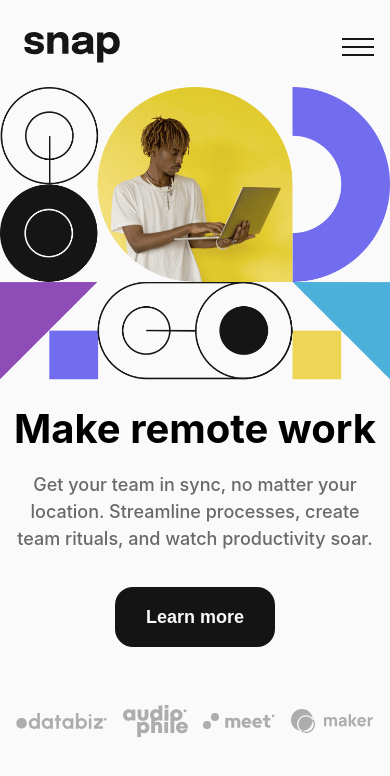
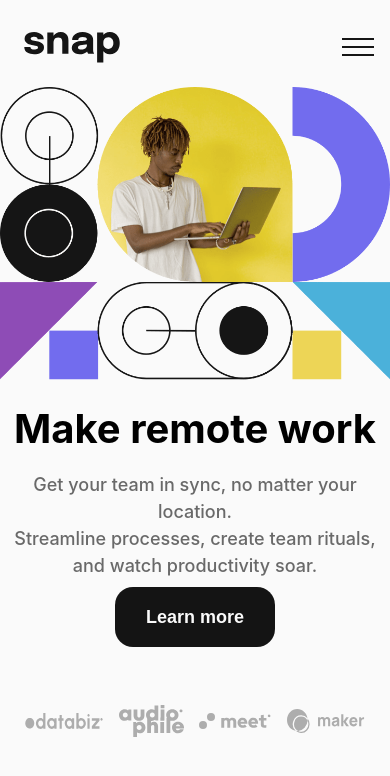
Before and after one commit to Phear21/Smillie_Intern, a React (Create React App) app in the folder my-app/: page / in a window 390 px wide. Shown: the top 776 px of the page. Built offline with nearby package versions, Linux system fonts and the light colour scheme.

Commit message:
fix:finalize

```diff
--- a/my-app/src/component/Home.js
+++ b/my-app/src/component/Home.js
@@ -50,12 +50,13 @@ export default function Home() {
             </div>
             <div className='flex flex-col h-[50vh] -mt-4 justify-center items-center'>
 
-                <h1 className='flex justify-center items-center font-bold text-[40px]  h-[20%] '>
-                    Make remote work
-                  </h1>
-                  <p className=' h-[20%]  mb-4  px-3 font-normal text-[18px] lg:text-[18px] text-gray'>
-                    Get your team in sync, no matter your location.
-                    Streamline processes, create team rituals, and watch productivity soar.
+            <h1 className='flex justify-center items-center font-bold text-[40px] m:text-[50px] h-[20%]'>
+                Make remote work
+              </h1>
+
+                  <p className=' h-[20%]  mb-4 m:h-[15%] m:mb-0 px-3 font-normal text-[18px] lg:text-[18px] text-gray'>
+                    Get your team in sync, no matter your location. <br className='md:hidden'/>
+                    Streamline processes, create team rituals, <br className='md:hidden'/>and watch productivity soar.
                   </p>
                   <div className='flex  my-4  items-center justify-center'>
                     <button className=' rounded-[18px] bg-black h-[60px] w-[160px] justify-center text-white hover:bg-white hover:text-black hover:outline'>
@@ -66,12 +67,13 @@ export default function Home() {
                   </div>
 
 
-              <div className='flex justify-center w-[100%] mt-4 h-[20%] items-center gap-[4vw] '>
-                <img className='h-4 l w-auto' src={databizlogo} alt="Databiz Logo" />
-                <img className='h-8 w-auto' src={audiophilelogo} alt="Audiophile Logo" />
-                <img className='h-4  w-auto' src={mettlogo} alt="Mett Logo" />
-                <img className='h-6 w-auto' src={makerlogo} alt="Maker Logo" />
-              </div>
+                  <div className='flex justify-center w-full md:w-[80%] mt-4 h-[20%] items-center gap-[4vw] md:gap-[8vw]'>
+                    <img className='h-4 lg:h-[2vh] max-w-[20%] w-auto' src={databizlogo} alt="Databiz Logo" />
+                    <img className='h-8 max-w-[20%] w-auto' src={audiophilelogo} alt="Audiophile Logo" />
+                    <img className='h-4 max-w-[20%] w-auto' src={mettlogo} alt="Mett Logo" />
+                    <img className='h-6 max-w-[20%] w-auto' src={makerlogo} alt="Maker Logo" />
+                  </div>
+
 
             </div>
 
```
